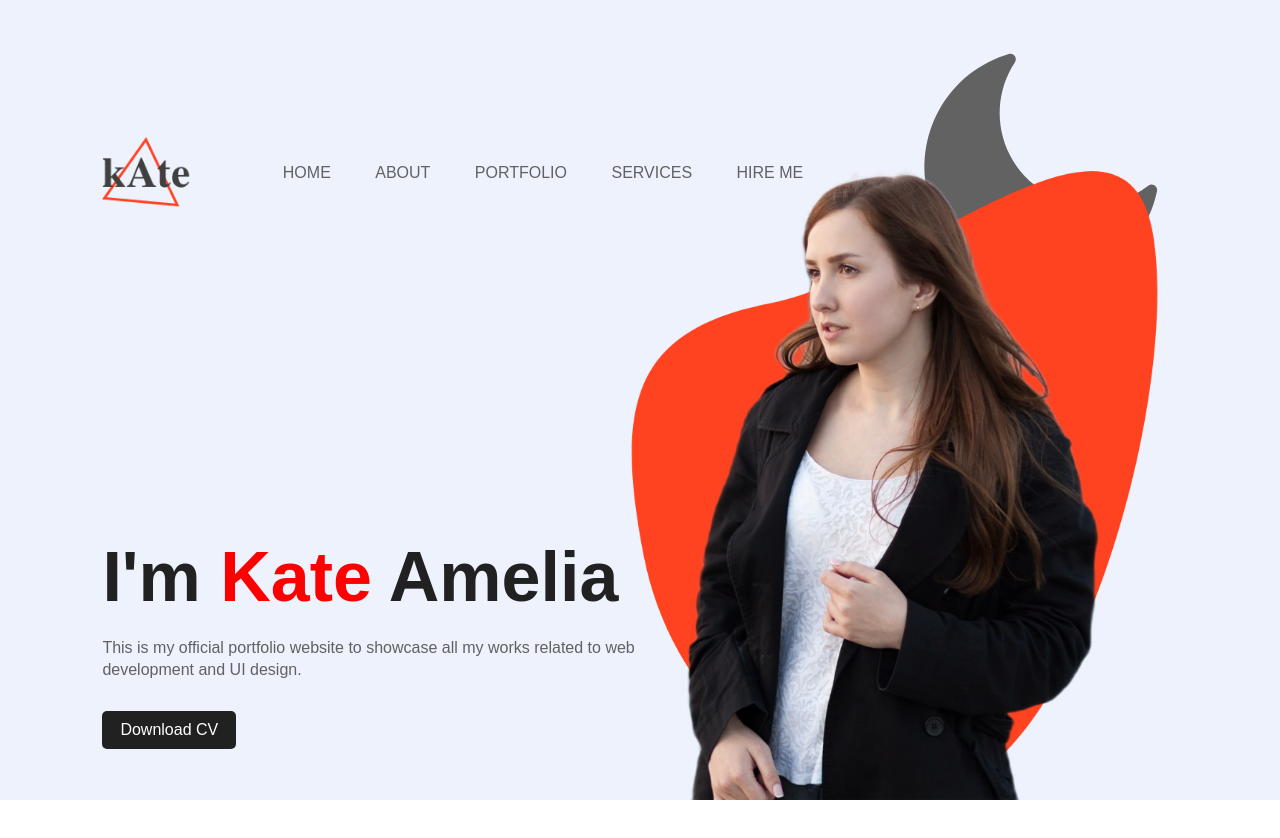
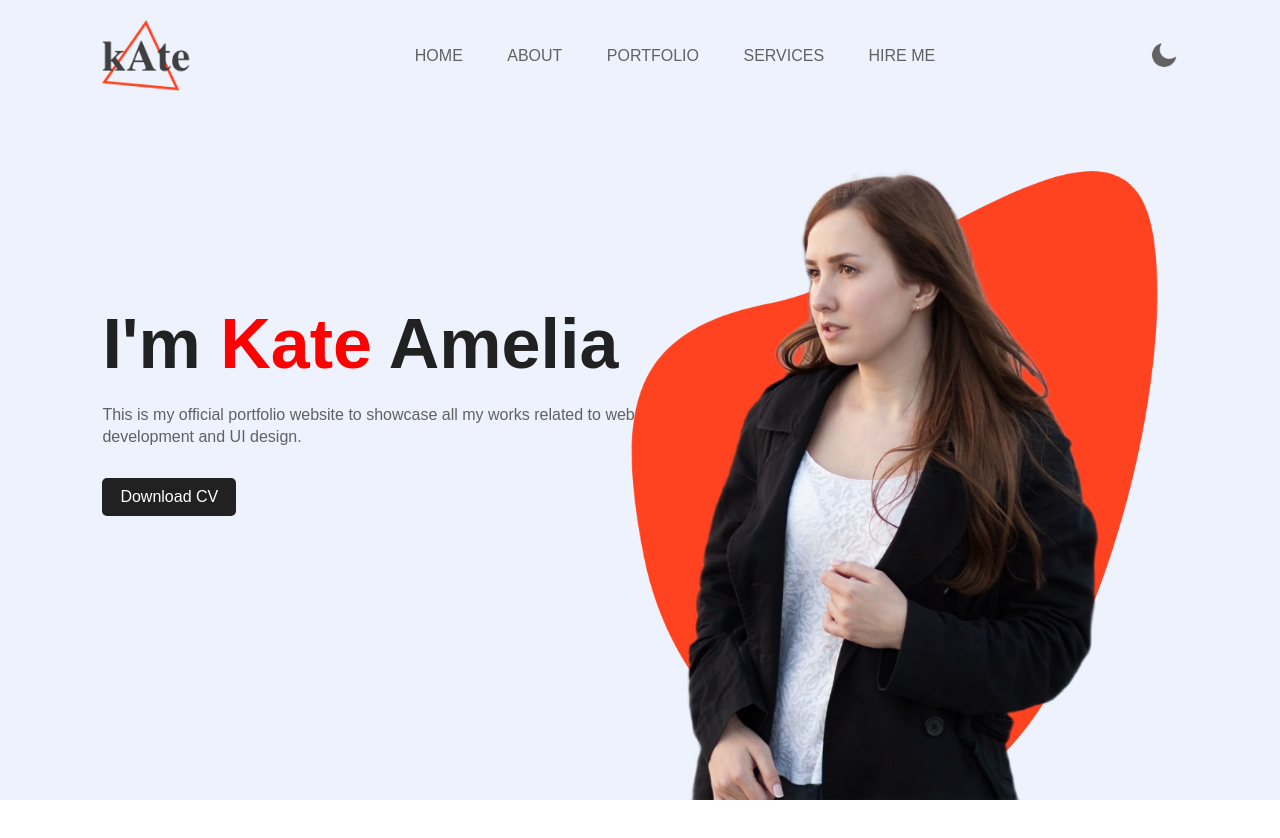
Before and after one commit to Jogbenle/Dark-theme-effect, a plain HTML site: page index.html in a window 1280 px wide. After the commit the page ends 800 px from the top, so only its background shows below. Drawn offline with Linux system fonts and the light colour scheme.

Commit message:
Resize the moon icon from the css file

```diff
--- a/style.css
+++ b/style.css
@@ -2,6 +2,16 @@
     margin: 0;
     padding: 0;
 }
+
+#icon{
+    width: 30px;
+    cursor: pointer;
+}
+
+
+
+
+
 .hero{
     height: 100vh;
     width: 100%;
```
